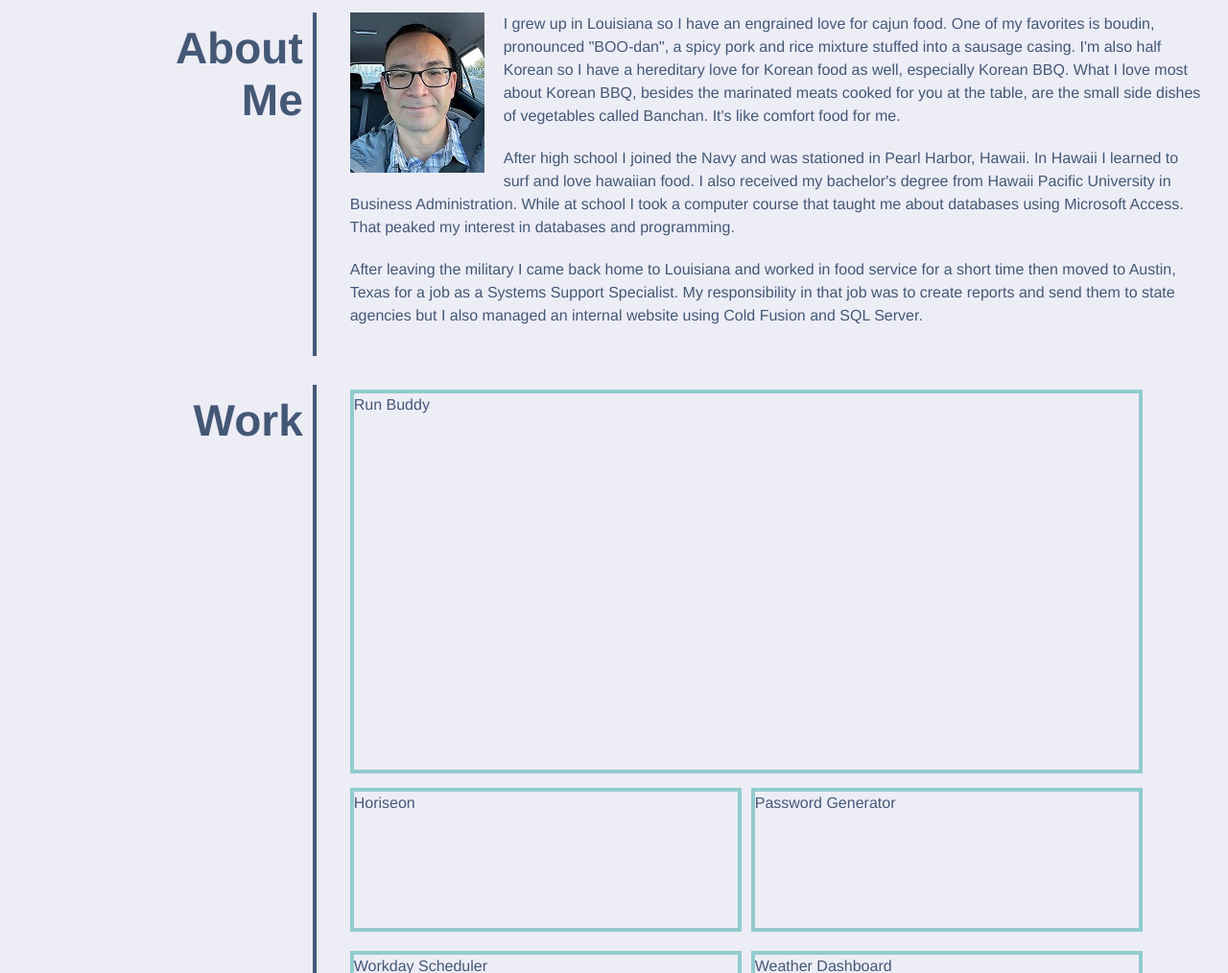
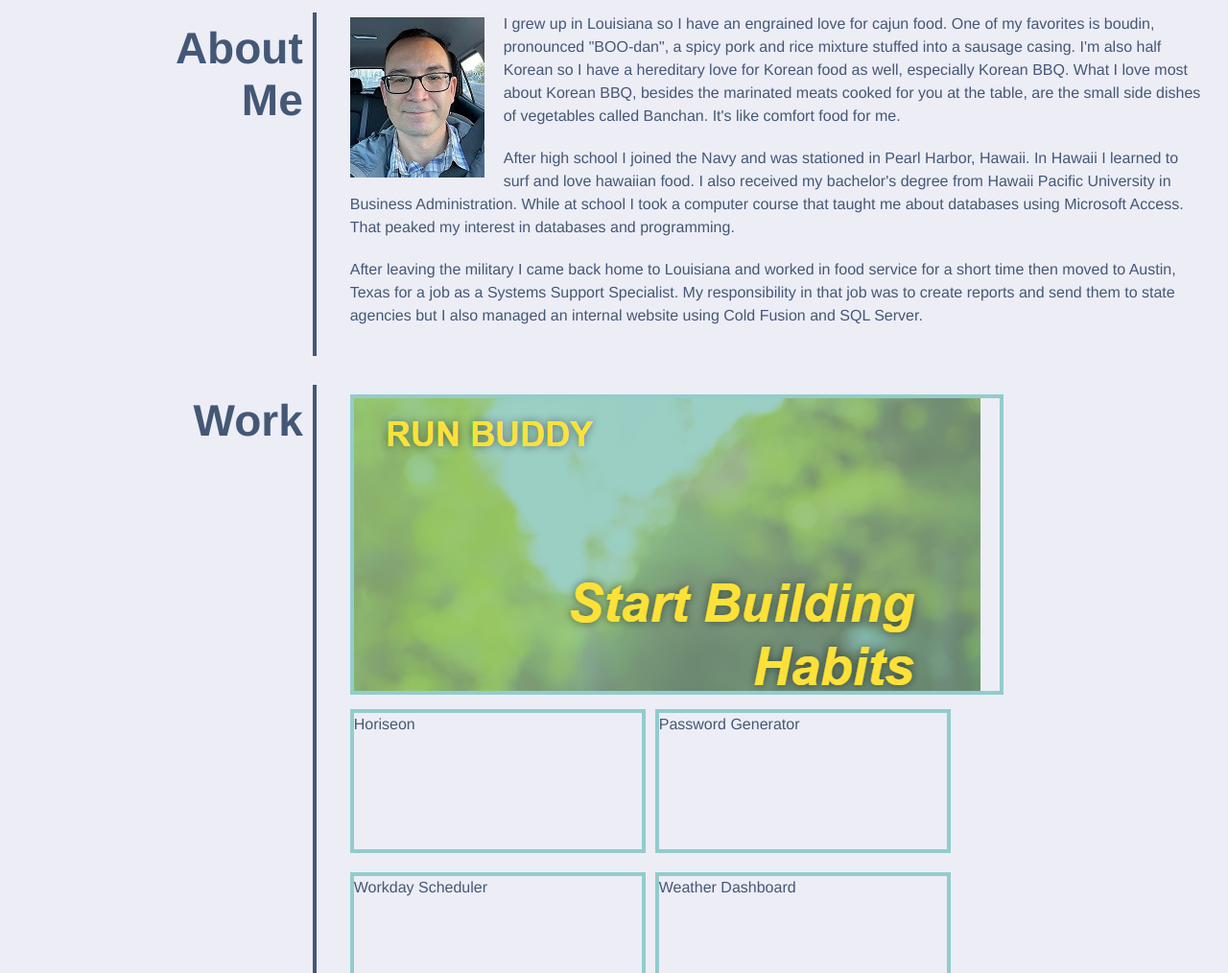
Before and after one commit to patrickaregan/challenge-02, a plain HTML site: page index.html in a window 1280 px wide. Shown: the part 279-1293 px from the top of the page at 96% size. Drawn offline with Linux system fonts and the light colour scheme.

Commit message:
style the work section

```diff
--- a/assets/css/style.css
+++ b/assets/css/style.css
@@ -132,6 +132,7 @@ section article {
 section img {
     float: left;
     padding: 0px 20px 0 0;
+    margin: 5px 0 0 0;
 }
 
 section article p {
@@ -139,11 +140,13 @@ section article p {
 }
 
 .primary-app {
+    display: flex;
+    margin: 5px 5px 5px 0;
+}
+
+.primary-app a img {
     border: 4px solid;
     border-color:#92cccd;
-    height: 400px;
-    margin: 5px 5px 5px 0;
-    width: 826px;
 }
 
 .secondary-apps {
@@ -156,7 +159,7 @@ section article p {
     border-color:#92cccd;
     height: 150px;
     margin: 10px 10px 10px 0;
-    width: 408px;
+    width: 308px;
 }
 
 footer {
--- a/index.html
+++ b/index.html
@@ -64,7 +64,9 @@
         <section id="work">
             <h2>Work</h2>
             <article>
-                <div class="primary-app">Run Buddy</div>
+                <div class="primary-app">
+                    <a href="https://patrickaregan.github.io/run-buddy/" target="_blank"><img src="assets/images/runbuddy.png" /></a>
+                </div>
                 <div class="secondary-apps">
                     <div class="secondary-app">Horiseon</div>
                     <div class="secondary-app">Password Generator</div>
```
Also changed, not shown: assets/images/runbuddy.png (added), 1 other file.
